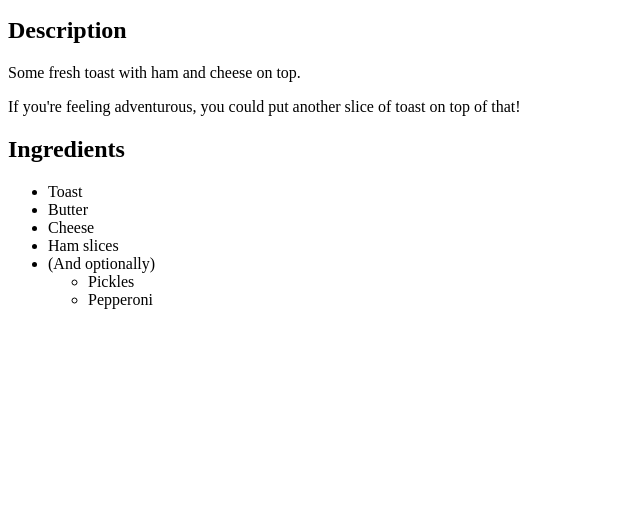
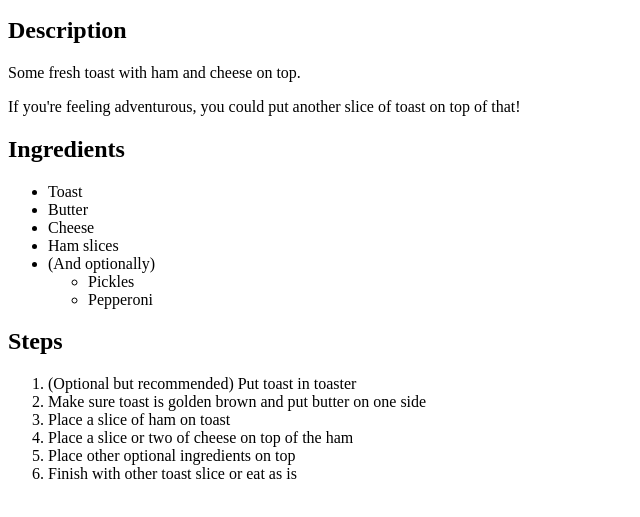
Before and after one commit to NyxMoo/odin-recipes, a plain HTML site: page recipes/sandwich.html in a window 1280 px wide. Shown: the part 101-618 px from the top of the page, without its empty margins (0-640 px from the left). Drawn offline with Linux system fonts and the light colour scheme.

Commit message:
add steps to sandwich

```diff
--- a/recipes/sandwich.html
+++ b/recipes/sandwich.html
@@ -25,6 +25,14 @@
         </ul>
       </li>
     </ul>
+    <h2>Steps</h2>
+    <ol>
+      <li>(Optional but recommended) Put toast in toaster</li>
+      <li>Make sure toast is golden brown and put butter on one side</li>
+      <li>Place a slice of ham on toast</li>
+      <li>Place a slice or two of cheese on top of the ham</li>
+      <li>Place other optional ingredients on top</li>
+      <li>Finish with other toast slice or eat as is</li>
 
   </body>
 </html>
```
